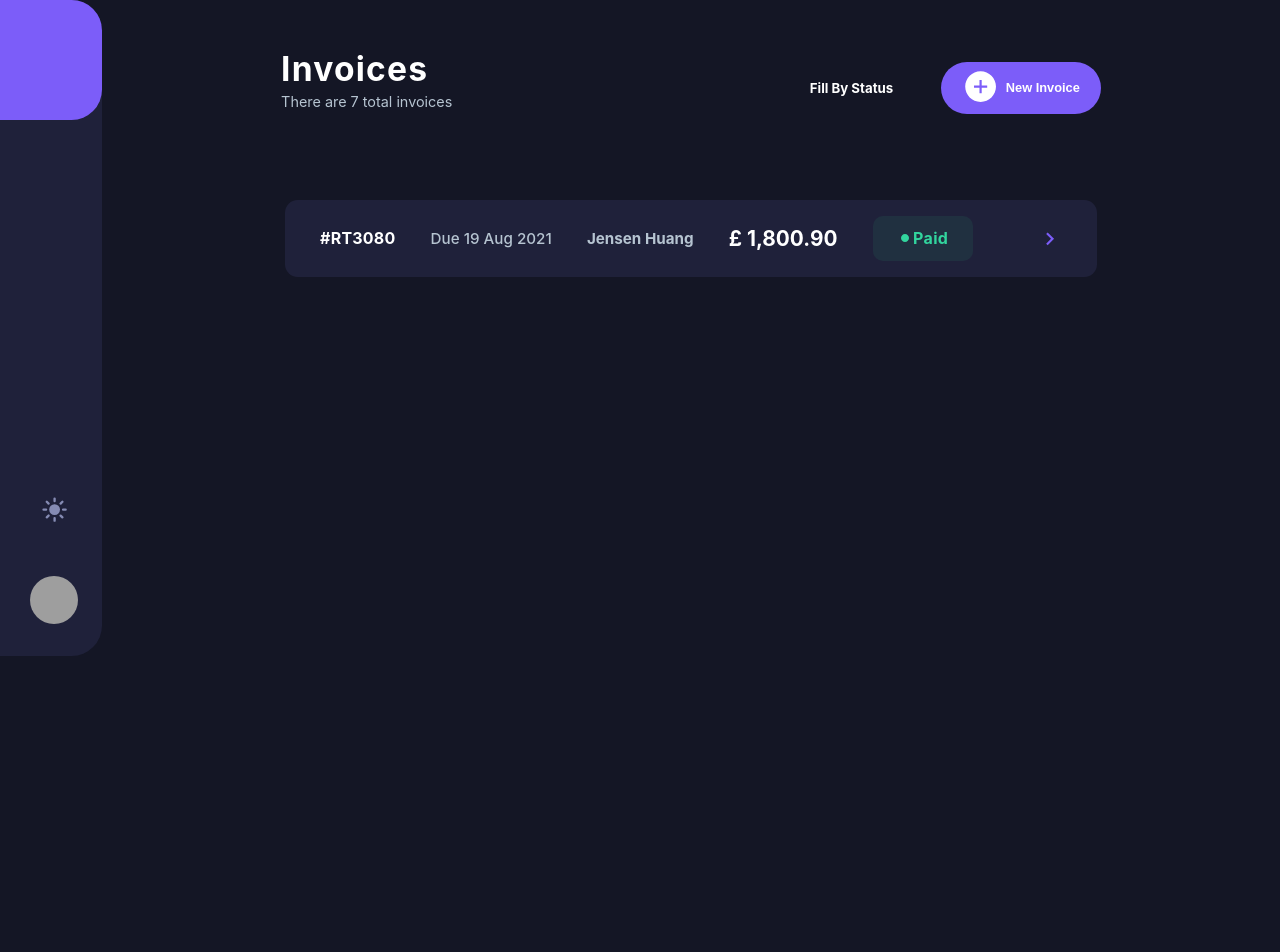
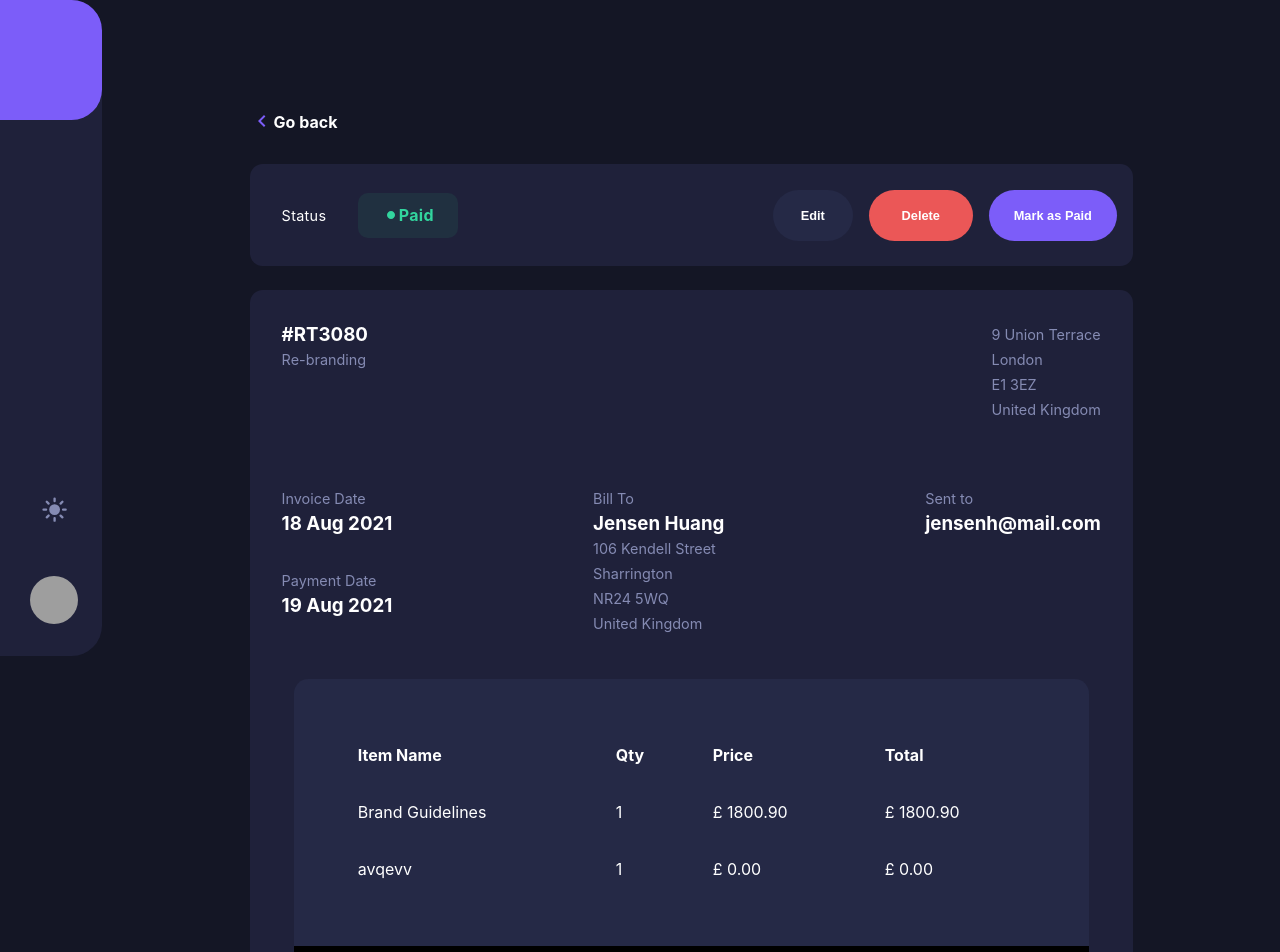
Before and after one commit to Vigneshkalithas/invoice-client, a React (Vite) app: page /details in a window 1280 px wide. Shown: the top 952 px of the page. Before the commit the page ends 800 px from the top, so only its background shows below. Built offline with nearby package versions, Linux system fonts and the light colour scheme; grey boxes are pictures that could not be loaded.

Commit message:
detail page finished

```diff
--- a/package.json
+++ b/package.json
@@ -11,7 +11,8 @@
   "dependencies": {
     "react": "^18.2.0",
     "react-dom": "^18.2.0",
-    "react-icons": "^4.6.0"
+    "react-icons": "^4.6.0",
+    "react-router-dom": "^6.4.3"
   },
   "devDependencies": {
     "@types/react": "^18.0.24",
--- a/src/App.css
+++ b/src/App.css
@@ -43,3 +43,8 @@
   --primayClr: #1f213a;
   --secondaryClr: #141625;
 }
+
+
+.App {
+  display: flex;
+}
--- a/src/App.jsx
+++ b/src/App.jsx
@@ -1,11 +1,18 @@
-import { useState } from "react";
+import { Navigate, Route, Routes, useNavigate } from "react-router-dom";
 import "./App.css";
 import Home from "./Pages/Home";
+import Sidebar from "./Pages/Sidebar";
+import Invoice from "./Pages/Invoice";
+import Details from "./Pages/Details";
 
 function App() {
   return (
     <div className="App">
-      <Home />
+      <Sidebar />
+      <Routes>
+        <Route path="/" element={<Invoice />} />
+        <Route path="/details" element={<Details />} />
+      </Routes>
     </div>
   );
 }
--- /dev/null
+++ b/src/Components/Table.jsx
@@ -0,0 +1,41 @@
+import React from "react";
+import "../Styles/Table.css";
+
+function Table() {
+  return (
+    <>
+      <table>
+        <thead>
+          <tr>
+            <th>Item Name</th>
+            <th>Qty</th>
+            <th>Price</th>
+            <th>Total</th>
+          </tr>
+        </thead>
+        <tbody>
+          <tr>
+            <td>Brand Guidelines</td>
+            <td>1</td>
+            <td>£ 1800.90</td>
+            <td>£ 1800.90</td>
+          </tr>
+          <tr>
+            <td>avqevv</td>
+            <td>1</td>
+            <td>£ 0.00</td>
+            <td>£ 0.00</td>
+          </tr>
+        </tbody>
+        {/* <tfoot>
+          <tr>
+            <td>Sum</td>
+            <td>$180</td>
+          </tr>
+        </tfoot> */}
+      </table>
+    </>
+  );
+}
+
+export default Table;
--- a/src/Helper/CardDetail.js
+++ b/src/Helper/CardDetail.js
@@ -0,0 +1,23 @@
+export const CardData = [
+  {
+    name: "Jensen Huang",
+    no: "#RT3080",
+    date: "Due 19 Aug 2021",
+    price: "£ 1,800.90",
+    status: "paid",
+  },
+  {
+    name: "Jensen Huang",
+    no: "#RT3080",
+    date: "Due 19 Aug 2021",
+    price: "£ 1,800.90",
+    status: "pending",
+  },
+  {
+    name: "Jensen Huang",
+    no: "#RT3080",
+    date: "Due 19 Aug 2021",
+    price: "£ 1,800.90",
+    status: "paid",
+  },
+];
--- /dev/null
+++ b/src/Pages/Details.jsx
@@ -0,0 +1,92 @@
+import React from "react";
+import "../Styles/Detail.css";
+import { MdOutlineKeyboardArrowLeft } from "react-icons/md";
+import { GoPrimitiveDot } from "react-icons/go";
+import Table from "../Components/Table";
+
+function Details() {
+  return (
+    <>
+      <div className="detail-head">
+        <div className="details">
+          <div className="go-back-head">
+            <span>
+              <MdOutlineKeyboardArrowLeft className="back-icon" />
+            </span>
+            <span>Go back</span>
+          </div>
+          <div className="statue-edit-head">
+            <div className="status-status">
+              <p>Status</p>
+              <div className="status-paid">
+                <GoPrimitiveDot />
+                Paid
+              </div>
+            </div>
+            <div className="ed-btn-head">
+              <button className="edit-btn">Edit</button>
+              <button className="del-btn">Delete</button>
+              <button className="mark-btn">Mark as Paid</button>
+            </div>
+          </div>
+          <div className="full-details">
+            <div className="header-content">
+              <div className="child-1">
+                <div>
+                  <h3>#RT3080</h3>
+                  <p> Re-branding</p>
+                </div>
+                <div>
+                  <p>
+                    9 Union Terrace
+                    <br />
+                    London <br />
+                    E1 3EZ <br />
+                    United Kingdom
+                  </p>
+                </div>
+              </div>
+              <div className="child-2">
+                <div className="invoiceandDate">
+                  <div>
+                    <p>Invoice Date</p>
+                    <h3>18 Aug 2021</h3>
+                  </div>
+                  <div>
+                    <p>Payment Date</p>
+                    <h3>19 Aug 2021</h3>
+                  </div>
+                </div>
+                <div>
+                  <p>Bill To </p>
+                  <h3>Jensen Huang</h3>
+                  <p>
+                    106 Kendell Street
+                    <br />
+                    Sharrington <br />
+                    NR24 5WQ <br />
+                    United Kingdom
+                  </p>
+                </div>
+
+                <div>
+                  <p>Sent to </p>
+                  <h3>jensenh@mail.com</h3>
+                </div>
+              </div>
+              <div className="child-3"></div>
+            </div>
+            <div className="footer-content">
+              <div className="inside-footer-content">
+                <Table />
+              </div>
+              <div className="total"></div>
+            </div>
+          </div>
+        </div>
+      </div>
+    </>
+  );
+}
+
+export default Details;
--- a/src/Pages/Home.jsx
+++ b/src/Pages/Home.jsx
@@ -6,10 +6,10 @@ import Invoice from "./Invoice";
 function Home() {
   return (
     <>
-      <div className="home-head">
+      {/* <div className="home-head">
         <Sidebar />
         <Invoice />
-      </div>
+      </div> */}
     </>
   );
 }
--- a/src/Pages/Invoice.jsx
+++ b/src/Pages/Invoice.jsx
@@ -4,8 +4,11 @@ import "../Styles/invoice.css";
 import { AiFillPlusCircle } from "react-icons/ai";
 import { MdKeyboardArrowRight } from "react-icons/md";
 import { GoPrimitiveDot } from "react-icons/go";
+import { CardData } from "../Helper/CardDetail";
+import { useNavigate } from "react-router-dom";
 
 function Invoice() {
+  const navigate = useNavigate();
   return (
     <>
       <div className="head-invoice">
@@ -27,20 +30,33 @@ function Invoice() {
           </div>
         </div>
         <div className="cards-head">
-          <div className="cards">
-            <h5>#RT3080</h5>
-            <p className="date">Due 19 Aug 2021</p>
-            <p className="name">Jensen Huang</p>
-            <h3 className="amount">£ 1,800.90</h3>
+          {CardData.map((item, index) => {
+            return (
+              <>
+                <div className="cards" onClick={() => navigate("/details")}>
+                  <h5>{item.no}</h5>
+                  <p className="date">{item.date}</p>
+                  <p className="name">{item.date}</p>
+                  <h3 className="amount">{item.price}</h3>
                   <div className="card-status">
-              <div className="status">
+                    {item.status === "paid" ? (
+                      <div className="status-paid">
                         <GoPrimitiveDot />
                         Paid
                       </div>
+                    ) : (
+                      <div className="status-pending">
+                        <GoPrimitiveDot />
+                        Pending
+                      </div>
+                    )}
 
                     <MdKeyboardArrowRight className="goArrow" />
                   </div>
                 </div>
+              </>
+            );
+          })}
         </div>
       </div>
     </>
--- /dev/null
+++ b/src/Styles/Detail.css
@@ -0,0 +1,182 @@
+.detail-head {
+    display: flex;
+    flex-direction: column;
+    align-items: center;
+    gap: 2rem;
+    /* justify-content: center; */
+    width: 100%;
+
+}
+
+.details {
+    width: 75%;
+    /* height: 1000px; */
+    margin: 5rem;
+    background-color: var(--secondaryClr);
+
+}
+
+.go-back-head {
+    display: flex;
+    align-items: center;
+    cursor: pointer;
+    /* border: 1px solid white; */
+    margin: 1.5rem 0rem;
+}
+
+.go-back-head span {
+    font-size: 1rem;
+    font-weight: bolder;
+
+
+}
+
+.back-icon {
+    font-size: 1.5rem;
+    color: var(--appClr);
+    margin-top: 5px;
+
+}
+
+.statue-edit-head {
+    margin: 1.5rem 0rem;
+    height: 6.4rem;
+    background-color: var(--primayClr);
+    border-radius: 0.8rem;
+    display: flex;
+    align-items: center;
+    justify-content: space-between;
+    padding: 1rem;
+}
+
+.full-details {
+    margin: 1.5rem 0rem;
+    height: 53rem;
+    background-color: var(--primayClr);
+    border-radius: 0.8rem;
+    position: relative;
+
+}
+
+.status-status {
+    display: flex;
+    align-items: center;
+    gap: 1rem;
+
+}
+
+.status-status p {
+    margin: 0rem 1rem;
+    /* color: var(--txtClr); */
+    font-size: 0.9rem;
+    letter-spacing: 0.3px;
+}
+
+.ed-btn-head {
+    display: flex;
+    gap: 1rem;
+}
+
+.edit-btn,
+.del-btn,
+.mark-btn {
+
+    height: 3.2rem;
+    border: none;
+    border-radius: 2rem;
+    color: white;
+    font-size: 0.8rem;
+    font-weight: bold;
+    cursor: pointer;
+}
+
+.edit-btn {
+    background-color: #252946;
+    width: 5rem;
+
+}
+
+.del-btn {
+    background-color: #eb5757;
+    width: 6.5rem;
+}
+
+.mark-btn {
+    background-color: var(--appClr);
+    width: 8rem;
+}
+
+
+.header-content {
+    width: 100%;
+    height: 380px;
+    /* border: 1px solid white; */
+    /* display: flex; */
+    /* margin: 3rem; */
+
+}
+
+
+
+.child-1 {
+    display: flex;
+    justify-content: space-between;
+    padding: 2rem;
+
+
+}
+
+.invoiceandDate {
+    display: flex;
+    flex-direction: column;
+    gap: 2rem;
+
+}
+
+.child-2 {
+    padding: 2rem;
+    display: flex;
+    justify-content: space-between;
+
+}
+
+.header-content p {
+    color: var(--txtClr);
+    font-size: 0.9rem;
+}
+
+.footer-content {
+    display: flex;
+    flex-direction: column;
+    justify-content: center;
+    align-items: center;
+    width: 100%;
+    height: 380px;
+
+}
+
+.inside-footer-content {
+    width: 90%;
+    position: relative;
+    background-color: #252946;
+    /* border: 1px solid white; */
+
+    border-top-left-radius: 0.9rem;
+    border-top-right-radius: 0.9rem;
+
+    padding: 3rem;
+}
+
+.total-head {
+    display: flex;
+    justify-content: center;
+
+}
+
+.total {
+    width: 90%;
+    background-color: black;
+    height: 6rem;
+    border-bottom-left-radius: 0.9rem;
+    border-bottom-right-radius: 0.9rem;
+}
--- /dev/null
+++ b/src/Styles/Table.css
@@ -0,0 +1,12 @@
+table {
+    /* font-family: arial, sans-serif; */
+    border-collapse: collapse;
+    width: 100%;
+}
+
+td,
+th {
+    /* border: 1px solid #dddddd; */
+    text-align: left;
+    padding: 1rem;
+}
--- a/src/Styles/invoice.css
+++ b/src/Styles/invoice.css
@@ -74,7 +74,9 @@
 .cards-head {
     width: 100%;
     display: flex;
+    flex-direction: column;
     justify-content: center;
+    align-items: center;
 }
 
 .cards {
@@ -82,7 +84,7 @@
     height: 4.8rem;
     background-color: var(--primayClr);
     border-radius: 0.8rem;
-    margin: 1.5rem 0rem;
+    margin: 0.7rem 0rem;
     display: flex;
     justify-content: space-evenly;
     align-items: center;
@@ -98,9 +100,10 @@
 .card-status {
     display: flex;
     justify-content: space-between;
-    gap: 4rem;
+    gap: 1rem;
     align-items: center;
     height: 4.8rem;
+    /* margin-left: 3rem; */
 
 }
 
@@ -109,11 +112,26 @@
     color: var(--appClr);
 }
 
-.status {
+.status-paid {
     width: 100px;
     height: 45px;
     background-color: #203040;
     color: #32d59e;
+    border-radius: 10px;
+    display: flex;
+    justify-content: center;
+    align-items: center;
+    font-size: 0.9rem;
+    font-weight: bold;
+    font-size: 1rem;
+    letter-spacing: 0.3px;
+}
+
+.status-pending {
+    width: 100px;
+    height: 45px;
+    background-color: #3f3131;
+    color: #ff8d00;
     border-radius: 10px;
     display: flex;
     justify-content: center;
--- a/src/main.jsx
+++ b/src/main.jsx
@@ -1,10 +1,13 @@
-import React from 'react'
-import ReactDOM from 'react-dom/client'
-import App from './App'
-import './index.css'
+import React from "react";
+import ReactDOM from "react-dom/client";
+import App from "./App";
+import "./index.css";
+import { BrowserRouter } from "react-router-dom";
 
-ReactDOM.createRoot(document.getElementById('root')).render(
+ReactDOM.createRoot(document.getElementById("root")).render(
   <React.StrictMode>
-    <App />
+    <BrowserRouter>
+      <App />
+    </BrowserRouter>
   </React.StrictMode>
-)
+);
```
Also changed, not shown: 1 other file (tests, documents, lock files or other folders). Lines whose indentation alone changed are shown as unchanged.
